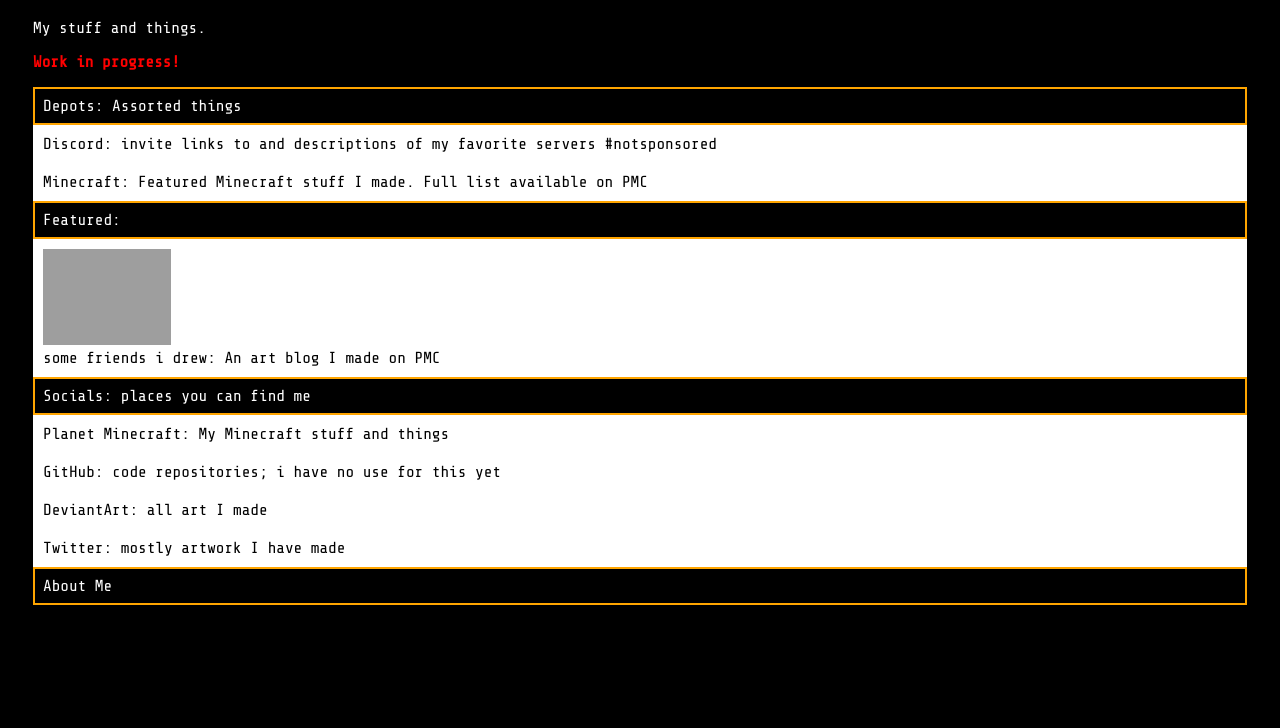
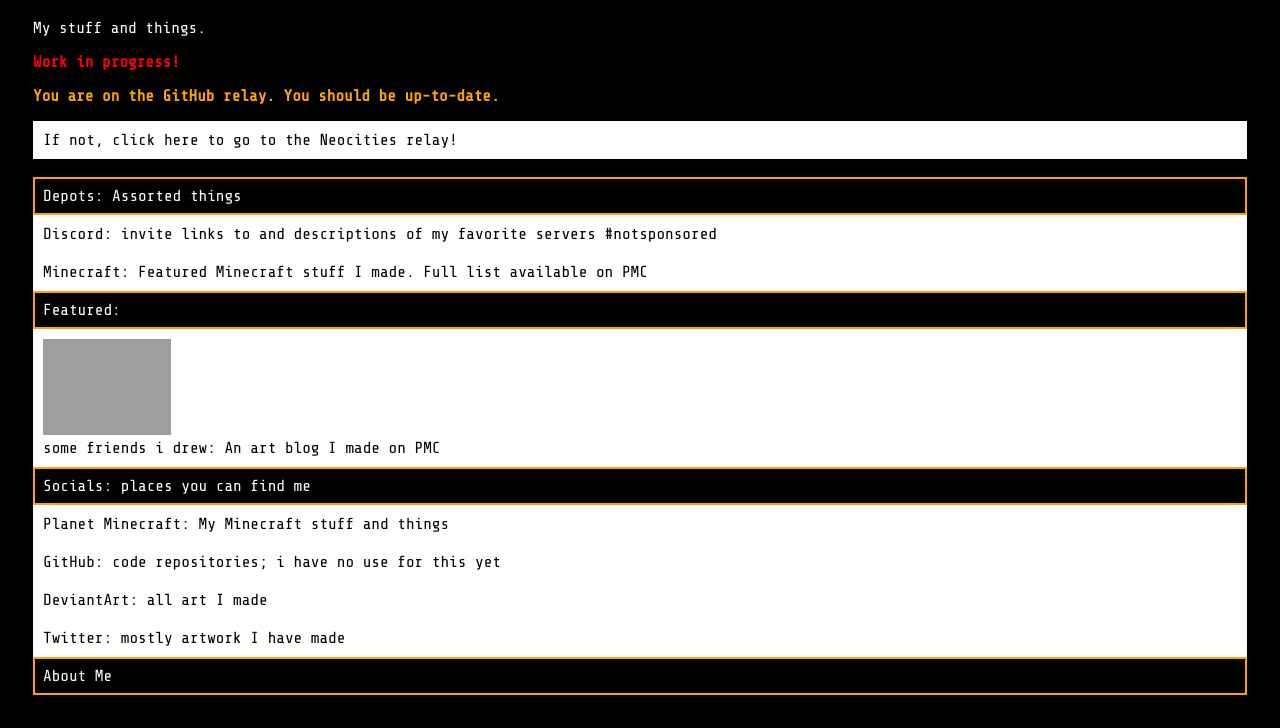
Before and after one commit to GranolaMicro/granolamicro.github.io, a plain HTML site: page index.html in a window 1280 px wide. Shown: the part 93-821 px from the top of the page. Before the commit the page ends 800 px from the top, so only its background shows below. Drawn offline with nearby package versions, Linux system fonts and the light colour scheme; grey boxes are pictures that could not be loaded.

Commit message:
Added extra information
Added information about the Neocities relay

```diff
--- a/index.html
+++ b/index.html
@@ -16,6 +16,8 @@
 			<h1>grano.la</h1>
 			<p>My stuff and things.</p>
 			<p style="color:red;font-weight:bold;">Work in progress!</p>
+			<p style="color:orange;font-weight:bold;">You are on the GitHub relay. You should be up-to-date.</p>
+			<a href="https://granolamicro.github.io" >If not, click here to go to the Neocities relay!</a><br/>
 			<a id="desc" >Depots: Assorted things</a>
 			<a href="/discord.html" >Discord: invite links to and descriptions of my favorite servers #notsponsored</a>
 			<a href="/minecraft.html" >Minecraft: Featured Minecraft stuff I made. Full list available on PMC</a>
```
